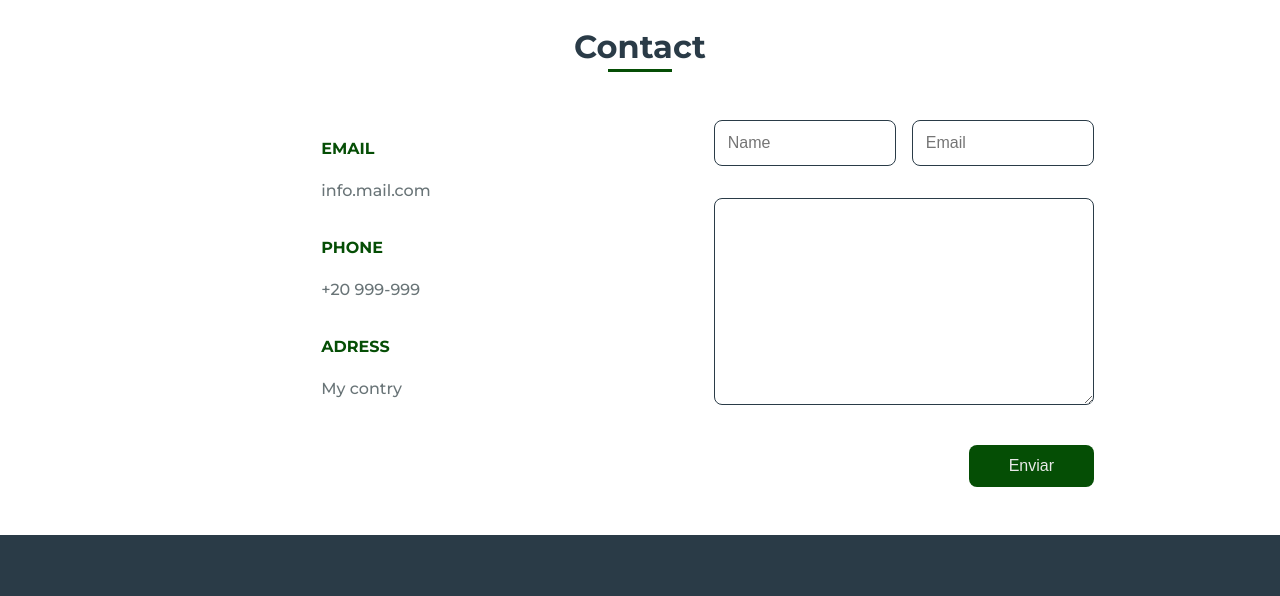
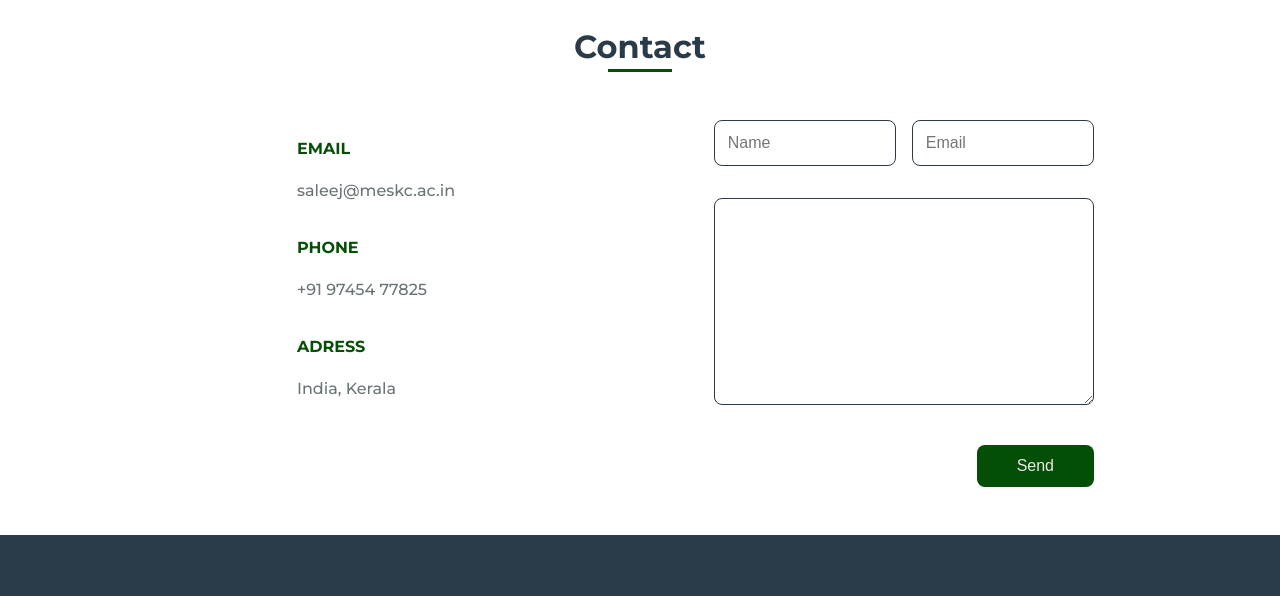
Before and after one commit to jaseem1999/Dr_saleej_sir, a plain HTML site: page index.html in a window 1280 px wide. Shown: the part 9000-9596 px from the top of the page. Drawn offline with nearby package versions, Linux system fonts and the light colour scheme.

Commit message:
Add files via upload

```diff
--- a/index.html
+++ b/index.html
@@ -11,6 +11,7 @@
         <link href='https://cdn.jsdelivr.net/npm/boxicons@2.0.5/css/boxicons.min.css' rel='stylesheet'>
 
         <title>Dr. Saleej K.T</title>
+        <link rel="icon" href="assets/img/DrsaleejPng3.png" />
     </head>
     <body>
         <!--===== HEADER =====-->
@@ -442,13 +443,13 @@
                 <div class="contact__container bd-grid">
                     <div class="contact__info">
                         <h3 class="contact__subtitle">EMAIL</h3>
-                        <span class="contact__text">info.mail.com</span>
+                        <span class="contact__text">saleej@meskc.ac.in</span>
 
                         <h3 class="contact__subtitle">PHONE</h3>
-                        <span class="contact__text">+20 999-999</span>
+                        <span class="contact__text">+91 97454 77825</span>
 
                         <h3 class="contact__subtitle">ADRESS</h3>
-                        <span class="contact__text">My contry</span>
+                        <span class="contact__text">India, Kerala</span>
                     </div>
 
                     <form action="" class="contact__form">
@@ -459,7 +460,7 @@
 
                         <textarea name="" id="" cols="0" rows="10" class="contact__input"></textarea>
 
-                        <input type="submit" value="Enviar" class="contact__button">
+                        <input type="submit" value="Send" class="contact__button">
                     </form>
                 </div>
             </section>
```
